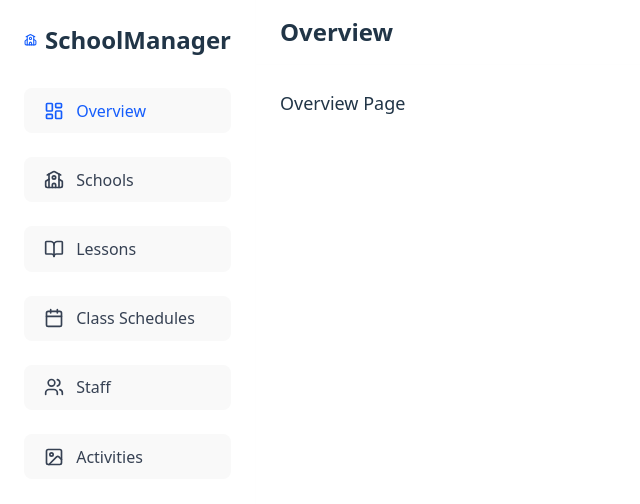
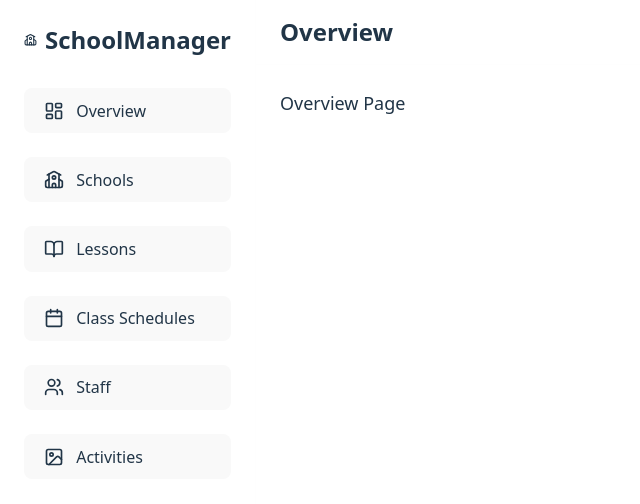
Before and after one commit to MayPyone/school-frontend, a React (Vite) app: page / in a window 1280 px wide. Shown: the top 504 px of the page, without its empty margins (0-640 px from the left). Built offline with nearby package versions, Linux system fonts and the light colour scheme.

Commit message:
Update side bar

```diff
--- a/src/layout/RootLayout.tsx
+++ b/src/layout/RootLayout.tsx
@@ -34,14 +34,13 @@ export function RootLayout({ children, currentPage, onNavigate }: RootLayoutProp
     <div className="flex h-screen">
       {/* Sidebar */}
       <aside
-        className={`${
-          sidebarOpen ? "w-64" : "w-28"
-        } border-r border-gray-100/15 transition-all duration-300 overflow-hidden`}
+        className={`${sidebarOpen ? "w-64" : "w-28"
+          } border-r border-gray-100/15 transition-all duration-300 overflow-hidden`}
       >
-        <div className="p-6" onClick={() => setSidebarOpen(!sidebarOpen)}>
-          <div className={`flex justify-center items-center gap-2 mb-8`}>
-            <School className="w-8 h-8 text-blue-600" />
-           {sidebarOpen && <h1 className="text-xl font-semibold">SchoolManager</h1>}
+        <div className="p-6">
+          <div className={`flex justify-center items-center gap-2 mb-8`} onClick={() => setSidebarOpen(!sidebarOpen)}>
+            <School className="w-8 h-8 " />
+            {sidebarOpen && <h1 className="text-xl font-semibold">SchoolManager</h1>}
           </div>
 
           <nav className="space-y-6">
@@ -51,11 +50,10 @@ export function RootLayout({ children, currentPage, onNavigate }: RootLayoutProp
                 <button
                   key={item.id}
                   onClick={() => onNavigate(item.id)}
-                  className={`w-full flex items-center gap-3 px-4 py-3 rounded-lg transition-colors ${
-                    currentPage === item.id
-                      ? "bg-blue-50 text-blue-600"
-                      : "text-gray-700 hover:bg-gray-50"
-                  }`}
+                  className={`w-full flex items-center gap-3 px-4 py-3 rounded-lg transition-colors ${currentPage === item.id
+                    ? ""
+                    : " hover:bg-gray-50"
+                    }`}
                 >
                   <Icon className="w-5 h-5" />
                   {sidebarOpen && item.label}
```
